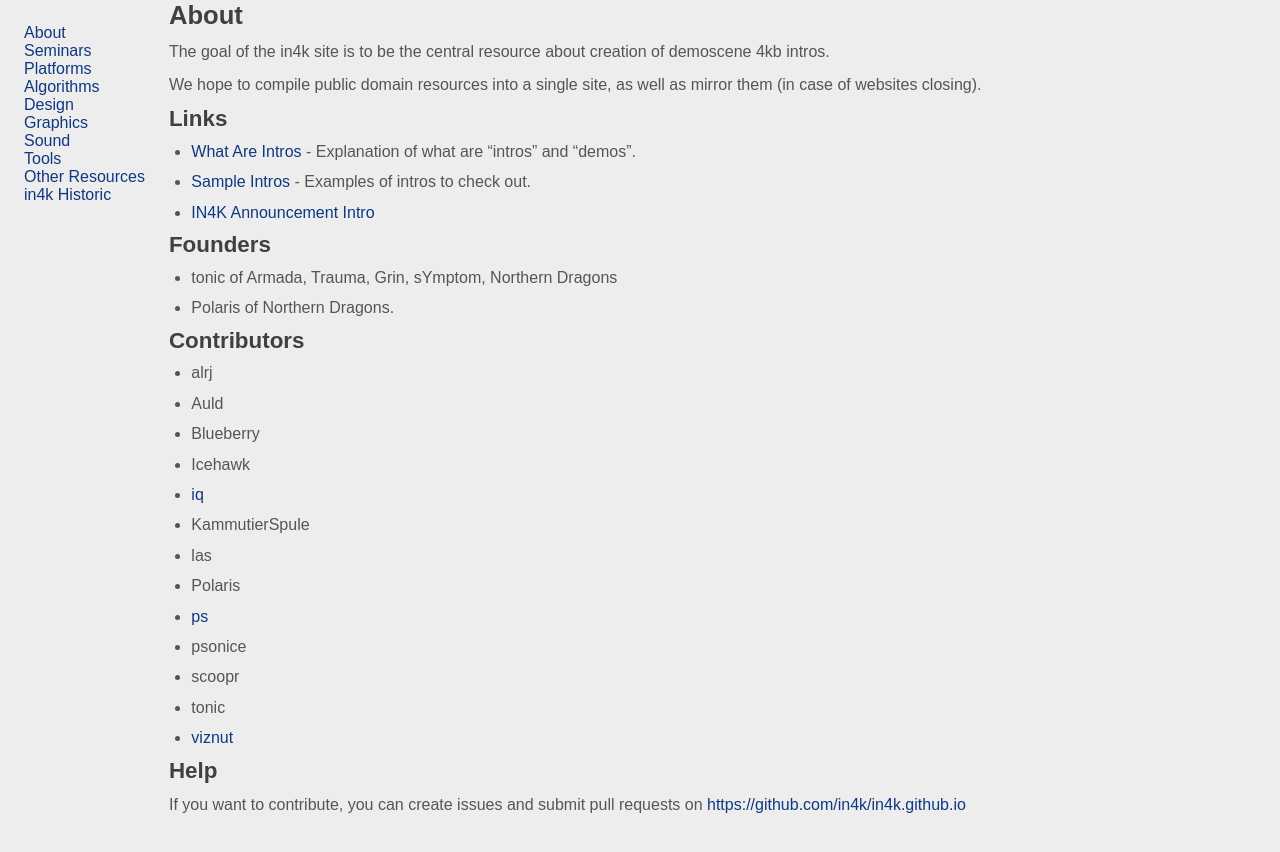
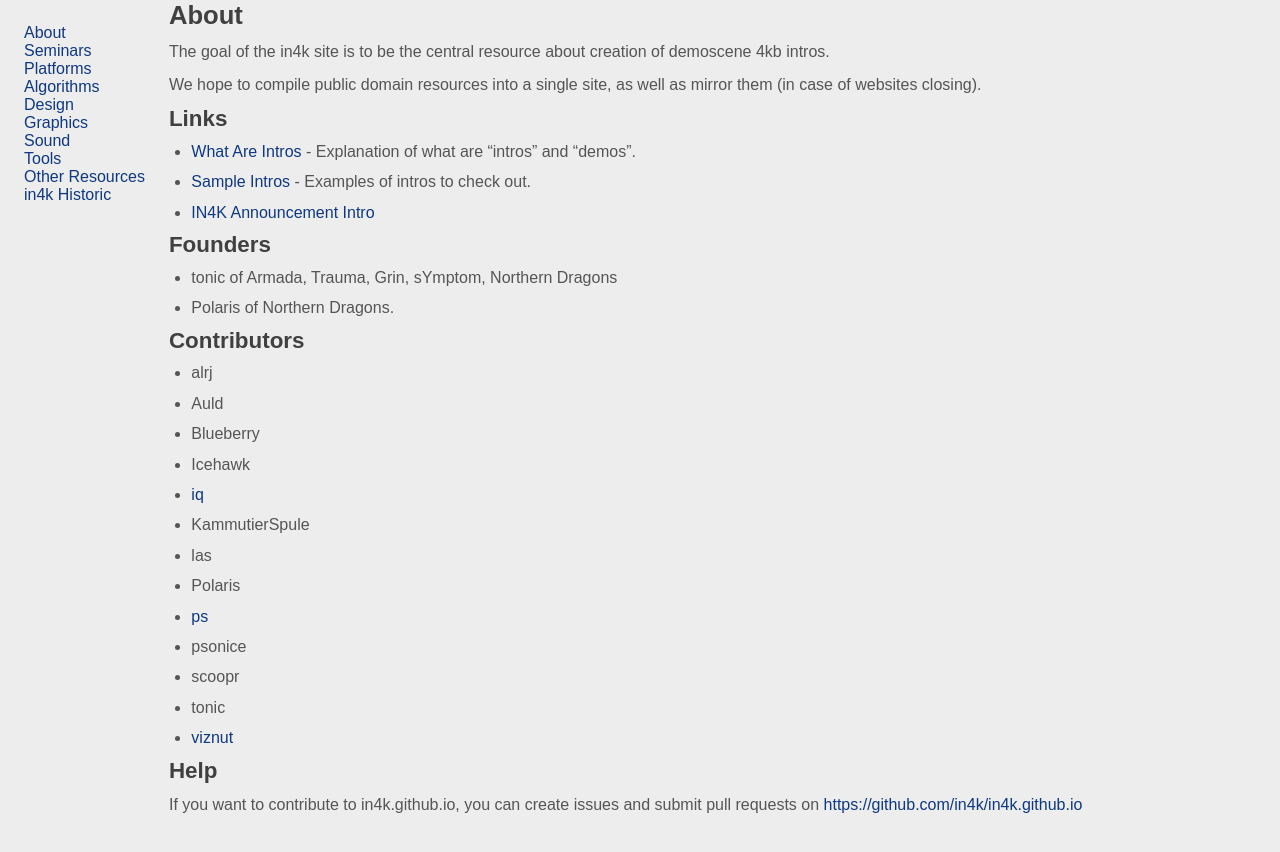
Before and after one commit to in4k/in4k.github.io, a Jekyll site: the page built from wiki/about.markdown, in a window 1280 px wide. Shown: the top 852 px of the page. Built offline with Jekyll 4.4.1, drawn with Linux system fonts in a browser that asks for light colours; some web fonts are replaced.

Commit message:
Update about.markdown

```diff
--- a/wiki/about.markdown
+++ b/wiki/about.markdown
@@ -36,4 +36,4 @@
 
 ## Help
 
-If you want to contribute, you can create issues and submit pull requests on [https://github.com/in4k/in4k.github.io](https://github.com/in4k/in4k.github.io)
+If you want to contribute to in4k.github.io, you can create issues and submit pull requests on [https://github.com/in4k/in4k.github.io](https://github.com/in4k/in4k.github.io)
```
